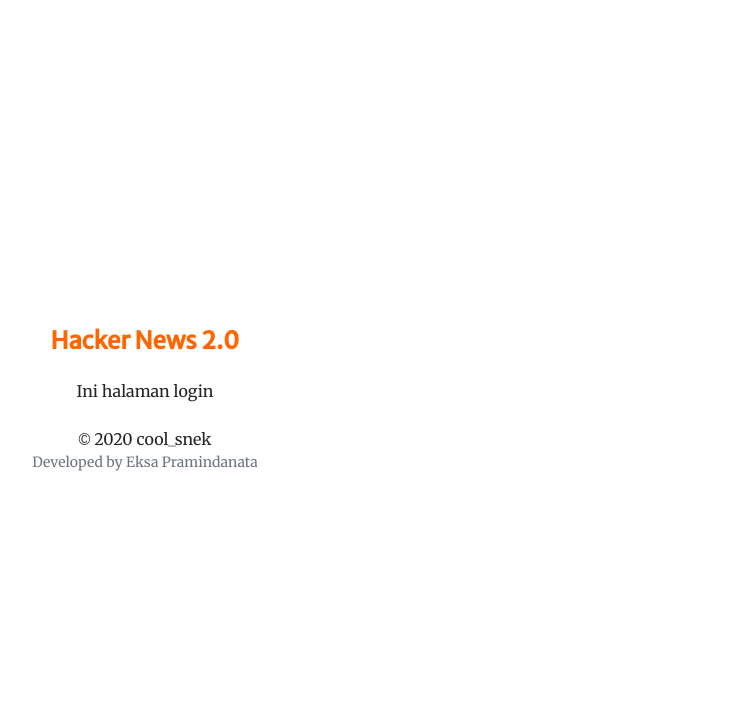
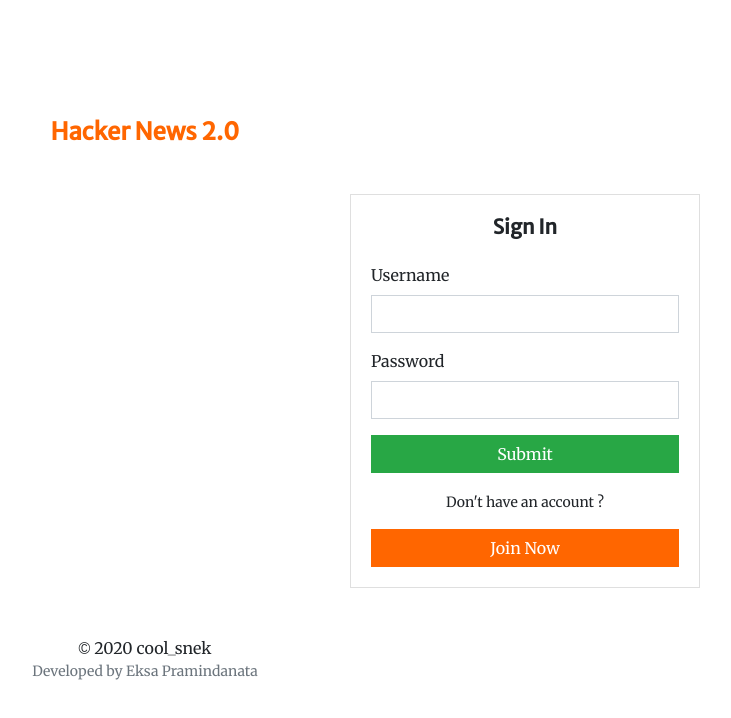
Before and after one commit to pramindanata/hackernews-2.0-client, a React (Create React App) app: page /login in a window 1280 px wide. Shown: the top 718 px of the page, without its empty margins (495-1226 px from the left). Built offline with nearby package versions, Linux system fonts and the light colour scheme; a small style sheet from the web is missing; what axios-progress-bar would draw is missing.

Commit message:
login page done

```diff
--- a/src/asset/bootstrap.scss
+++ b/src/asset/bootstrap.scss
@@ -25,6 +25,8 @@
 $btn-border-radius: 0;
 $btn-border-radius-lg: 0;
 $btn-border-radius-sm: 0;
+
+$alert-border-radius: 0;
 
 $input-border-radius: 0;
 $input-border-radius-lg:0;
--- a/src/layout/Auth/index.module.css
+++ b/src/layout/Auth/index.module.css
@@ -1,6 +1,5 @@
 .wrapper {
   flex: 1;
-  text-align: center;
 }
 
 .container {
--- a/src/layout/Auth/index.tsx
+++ b/src/layout/Auth/index.tsx
@@ -8,7 +8,7 @@
   return (
     <Container className={styles.container}>
       <div className={`py-5 ${styles.wrapper}`}>
-        <div className="mb-4">
+        <div className="mb-5 text-center">
           <a href="/" className={styles.header}>
             <h4>Hacker News 2.0</h4>
           </a>
@@ -16,7 +16,7 @@
 
         {props.children}
 
-        <div className="mt-4">
+        <div className="mt-5 text-center">
           <div>
             <span className={styles.copyright}>&copy;</span> {year} cool_snek
           </div>
--- a/src/pages/login/index.tsx
+++ b/src/pages/login/index.tsx
@@ -1,14 +1,122 @@
-import React from 'react'
+import React, { useState, useEffect } from 'react'
+import { Card, Row, Col, Form, Button, Alert } from 'react-bootstrap'
 import { Helmet } from 'react-helmet'
+import InvalidFeedback from '@/shared/components/InvalidFeedback'
+import AuthRequest from '@/request/auth'
 
 const Login = (): JSX.Element => {
+  const [baseErrorMessage, setBaseErrorMessage] = useState('')
+  const [submited, setSubmited] = useState(false)
+  const [username, setUsername] = useState<string>('')
+  const [password, setPassword] = useState<string>('')
+  const [usernameErr, setUsernameErr] = useState<string | undefined>(undefined)
+  const [passwordErr, setPasswordErr] = useState<string | undefined>(undefined)
+
+  const handleSubmit = (event: React.FormEvent<HTMLFormElement>): void => {
+    event.preventDefault()
+
+    setSubmited(true)
+  }
+
+  const resetError = (): void => {
+    setBaseErrorMessage('')
+    setUsernameErr('')
+    setPasswordErr('')
+  }
+
+  useEffect(() => {
+    async function login(): Promise<void> {
+      resetError()
+
+      try {
+        const res = await AuthRequest.login({
+          username,
+          password,
+        })
+
+        // Set token and redirect
+        localStorage.setItem('token', res.token)
+        window.location.href = '/'
+      } catch (err) {
+        const { response } = err
+
+        if (response.status !== 422) {
+          setBaseErrorMessage(response.data.message)
+        } else {
+          const { body } = response.data.data
+          setUsernameErr(body.username)
+          setPasswordErr(body.password)
+        }
+
+        setSubmited(false)
+      }
+    }
+
+    if (submited) {
+      login()
+    }
+  }, [submited])
+
   return (
     <>
       <Helmet>
         <title>Sign In</title>
       </Helmet>
       <div>
-        <p>Ini halaman login</p>
+        <Row>
+          <Col
+            sm={{ span: 0, offset: 2 }}
+            md={{ span: 0, offset: 3 }}
+            lg={{ span: 0, offset: 4 }}
+          />
+          <Col sm={8} md={6} lg={4}>
+            <Card>
+              <Card.Body>
+                <Card.Title className="mb-4 text-center">Sign In</Card.Title>
+
+                <Alert show={baseErrorMessage !== ''} variant="danger">
+                  {baseErrorMessage}
+                </Alert>
+
+                <Form onSubmit={handleSubmit}>
+                  <Form.Group controlId="username">
+                    <Form.Label>Username</Form.Label>
+                    <Form.Control
+                      type="text"
+                      required
+                      value={username}
+                      onChange={(e: any): void => setUsername(e.target.value)}
+                    />
+                    <InvalidFeedback message={usernameErr} />
+                  </Form.Group>
+
+                  <Form.Group controlId="password">
+                    <Form.Label>Password</Form.Label>
+                    <Form.Control
+                      type="password"
+                      required
+                      value={password}
+                      onChange={(e: any): void => setPassword(e.target.value)}
+                    />
+                    <InvalidFeedback message={passwordErr} />
+                  </Form.Group>
+
+                  <Button variant="success" block type="submit">
+                    Submit
+                  </Button>
+
+                  <div className="text-center my-3">
+                    <span className="text-sm">
+                      Don&apos;t have an account ?
+                    </span>
+                  </div>
+
+                  <Button block>Join Now</Button>
+                </Form>
+              </Card.Body>
+            </Card>
+          </Col>
+        </Row>
       </div>
     </>
   )
--- /dev/null
+++ b/src/request/auth.ts
@@ -0,0 +1,25 @@
+import axios from '@/lib/axios'
+import * as I from '@/interface'
+
+interface Payload {
+  username: string
+  password: string
+}
+
+class AuthRequest {
+  public static login(payload: Payload): Promise<I.AuthPayload> {
+    return new Promise((resolve, reject) => {
+      axios
+        .post('/auth/login', {
+          username: payload.username,
+          password: payload.password,
+        })
+        .then(res => {
+          resolve(res.data)
+        })
+        .catch(err => reject(err))
+    })
+  }
+}
+
+export default AuthRequest
--- a/src/request/news.ts
+++ b/src/request/news.ts
@@ -7,8 +7,6 @@
       axios
         .get('/news')
         .then(res => {
-          console.log(res.data)
-
           resolve(res.data)
         })
         .catch(err => reject(err))
--- /dev/null
+++ b/src/shared/components/InvalidFeedback/index.module.css
@@ -0,0 +1,14 @@
+.invalid-feedback {
+  width: 100%;
+  margin-top: 0.25rem;
+  font-size: 80%;
+  color: #dc3545;
+}
+
+.invalid-feedback.show {
+  display: block;
+}
+
+.invalid-feedback.hide {
+  display: none
+}
--- /dev/null
+++ b/src/shared/components/InvalidFeedback/index.tsx
@@ -0,0 +1,14 @@
+import React from 'react'
+import styles from '@/shared/components/InvalidFeedback/index.module.css'
+
+const InvalidFeedback = (props: { message?: string }): JSX.Element => {
+  const { message } = props
+
+  return (
+    <div className={`${styles['invalid-feedback']} ${message && 'show'}`}>
+      {message}
+    </div>
+  )
+}
+
+export default InvalidFeedback
--- /dev/null
+++ b/src/store/reducer/auth.ts
@@ -0,0 +1,16 @@
+import * as I from '@/interface'
+
+const initialState = (): I.Redux.Store.Auth => ({
+  user: null,
+})
+
+export default (state = initialState(), action: any): any => {
+  if (action.type === 'SET_USER') {
+    return {
+      ...state,
+      user: action.payload,
+    }
+  }
+
+  return state
+}
--- a/src/store/reducer/index.ts
+++ b/src/store/reducer/index.ts
@@ -1,6 +1,8 @@
 import { combineReducers } from 'redux'
 import layout from '@/store/reducer/layout'
+import auth from '@/store/reducer/auth'
 
 export default combineReducers({
+  auth,
   layout,
 })
```
Also changed, not shown: src/interface.ts (+9 -0 lines), src/store/action.ts (+7 -0 lines).
